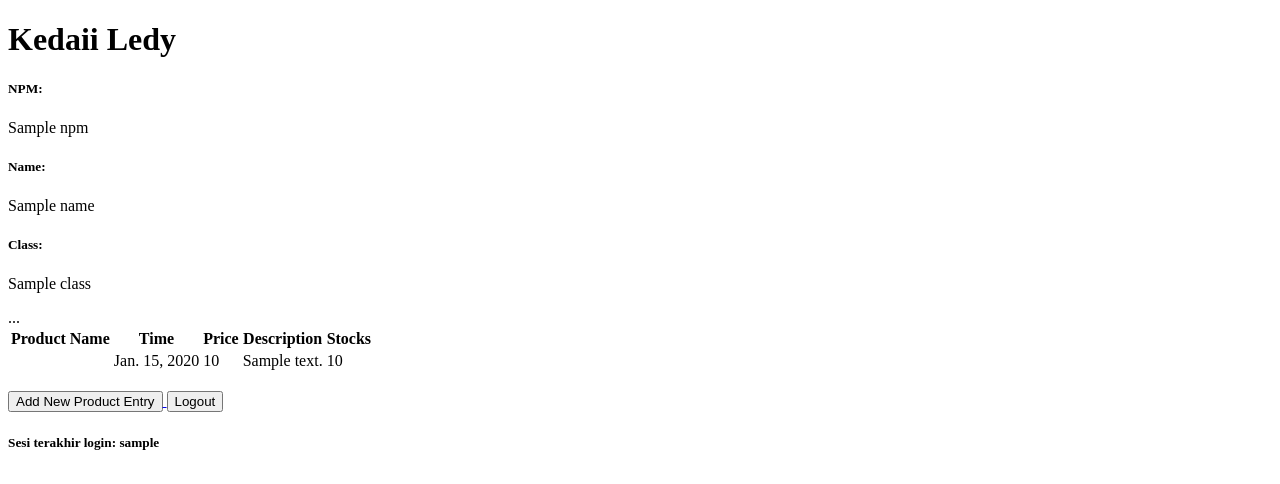
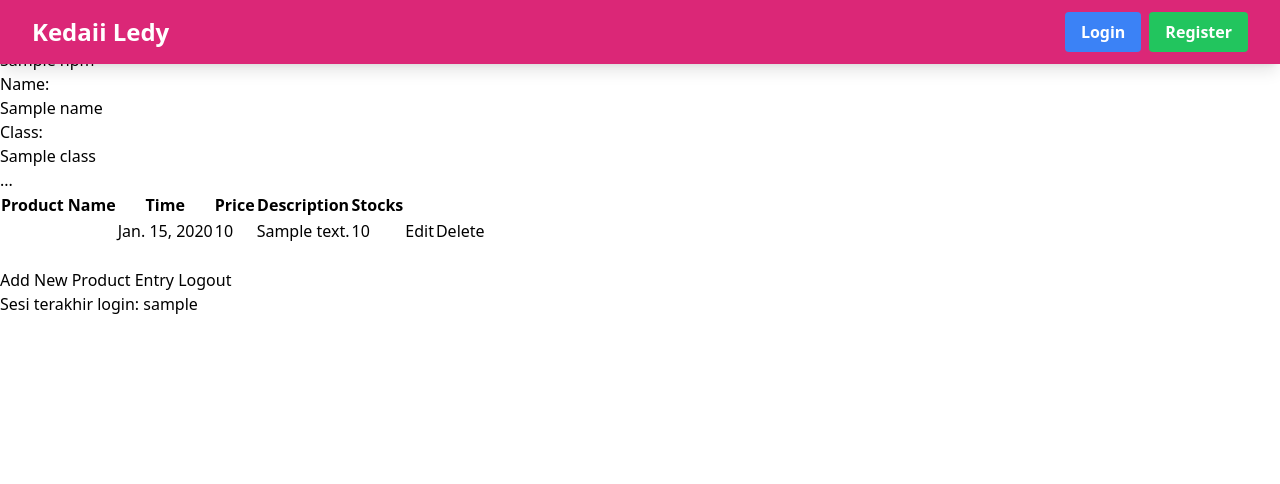
Before and after one commit to dadawra/kedaii-ledy, a Django app: template main/templates/main.html in a window 1280 px wide. Shown: the top 484 px of the page. Run offline with Django 5.2, Linux system fonts and the light colour scheme; tables that the repository leaves empty hold one stand-in row (values such as "Sample post"); the template is opened without the code that fills it: values that come from a table or form of the project are taken from there, most other values are stand-ins (such as "Sample title", 1, 10 or a date in 2020); some libraries are stand-ins or nearby versions.

Commit message:
menambahkan edit dan delete

```diff
--- a/main/templates/main.html
+++ b/main/templates/main.html
@@ -1,5 +1,6 @@
 {% extends 'base.html' %}
 {% block content %}
+{% include 'navbar.html' %}
 <h1>Kedaii Ledy</h1>
 
 <h5>NPM: </h5>
@@ -33,6 +34,20 @@
     <td>{{product_entry.price}}</td>
     <td>{{product_entry.description}}</td>
     <td>{{product_entry.stocks}}</td>
+    <td>
+      <a href="{% url 'main:edit_product' product_entry.pk %}">
+          <button>
+              Edit
+          </button>
+      </a>
+    </td>
+    <td>
+      <a href="{% url 'main:delete_product' product_entry.pk %}">
+          <button>
+              Delete
+          </button>
+      </a>
+    </td>
   </tr>
   {% endfor %}
 </table>
--- a/main/urls.py
+++ b/main/urls.py
@@ -1,11 +1,13 @@
 from django.urls import path
-from main.views import show_main, create_product_entry, register, login_user, logout_user, show_xml, show_json, show_json_by_id, show_xml_by_id
+from main.views import show_main, create_product_entry, edit_product, delete_product, register, login_user, logout_user, show_xml, show_json, show_json_by_id, show_xml_by_id
 
 app_name = 'main'
 
 urlpatterns = [
     path('', show_main, name='show_main'),
     path('create-product-entry', create_product_entry, name='create_product_entry'),
+    path('edit-product/<uuid:id>', edit_product, name='edit_product'),
+    path('delete/<uuid:id>', delete_product, name='delete_product'),
     path('register/', register, name='register'),
     path('login/', login_user, name='login'),
     path('logout/', logout_user, name='logout'),
--- a/templates/base.html
+++ b/templates/base.html
@@ -2,9 +2,12 @@
 <!DOCTYPE html>
 <html lang="en">
   <head>
-    <meta charset="UTF-8" />
-    <meta name="viewport" content="width=device-width, initial-scale=1.0" />
-    {% block meta %} {% endblock meta %}
+    {% block meta %}
+      <meta charset="UTF-8" />
+      <meta name="viewport" content="width=device-width, initial-scale=1.0" />
+    {% endblock meta %}
+    <script src="https://cdn.tailwindcss.com">
+    </script>
   </head>
 
   <body>
--- /dev/null
+++ b/templates/navbar.html
@@ -0,0 +1,57 @@
+<nav class="bg-pink-600 shadow-lg fixed top-0 left-0 z-40 w-screen">
+    <div class="max-w-7xl mx-auto px-4 sm:px-6 lg:px-8">
+      <div class="flex items-center justify-between h-16">
+        <div class="flex items-center">
+          <h1 class="text-2xl font-bold text-center text-white">Kedaii Ledy</h1>
+        </div>
+        <div class="hidden md:flex items-center">
+          {% if user.is_authenticated %}
+            <span class="text-gray-300 mr-4">Welcome, {{ user.username }}</span>
+            <a href="{% url 'main:logout' %}" class="text-center bg-red-500 hover:bg-red-600 text-white font-bold py-2 px-4 rounded transition duration-300">
+              Logout
+            </a>
+          {% else %}
+            <a href="{% url 'main:login' %}" class="text-center bg-blue-500 hover:bg-blue-600 text-white font-bold py-2 px-4 rounded transition duration-300 mr-2">
+              Login
+            </a>
+            <a href="{% url 'main:register' %}" class="text-center bg-green-500 hover:bg-green-600 text-white font-bold py-2 px-4 rounded transition duration-300">
+              Register
+            </a>
+          {% endif %}
+        </div>
+        <div class="md:hidden flex items-center">
+          <button class="mobile-menu-button">
+            <svg class="w-6 h-6 text-white" fill="none" stroke-linecap="round" stroke-linejoin="round" stroke-width="2" viewBox="0 0 24 24" stroke="currentColor">
+              <path d="M4 6h16M4 12h16M4 18h16"></path>
+            </svg>
+          </button>
+        </div>
+      </div>
+    </div>
+    <!-- Mobile menu -->
+    <div class="mobile-menu hidden md:hidden  px-4 w-full md:max-w-full">
+      <div class="pt-2 pb-3 space-y-1 mx-auto">
+        {% if user.is_authenticated %}
+          <span class="block text-gray-300 px-3 py-2">Welcome, {{ user.username }}</span>
+          <a href="{% url 'main:logout' %}" class="block text-center bg-red-500 hover:bg-red-600 text-white font-bold py-2 px-4 rounded transition duration-300">
+            Logout
+          </a>
+        {% else %}
+          <a href="{% url 'main:login' %}" class="block text-center bg-blue-500 hover:bg-blue-600 text-white font-bold py-2 px-4 rounded transition duration-300 mb-2">
+            Login
+          </a>
+          <a href="{% url 'main:register' %}" class="block text-center bg-green-500 hover:bg-green-600 text-white font-bold py-2 px-4 rounded transition duration-300">
+            Register
+          </a>
+        {% endif %}
+      </div>
+    </div>
+    <script>
+      const btn = document.querySelector("button.mobile-menu-button");
+      const menu = document.querySelector(".mobile-menu");
+
+      btn.addEventListener("click", () => {
+        menu.classList.toggle("hidden");
+      });
+    </script>
+  </nav>
```
Also changed, not shown: kedaii_ledy/settings.py (+8 -1 lines), main/templates/edit_product.html (added, +22 -0 lines), main/views.py (+23 -0 lines), .github/workflows/push.yml (renamed from .github/workflows/deploy.yml).
